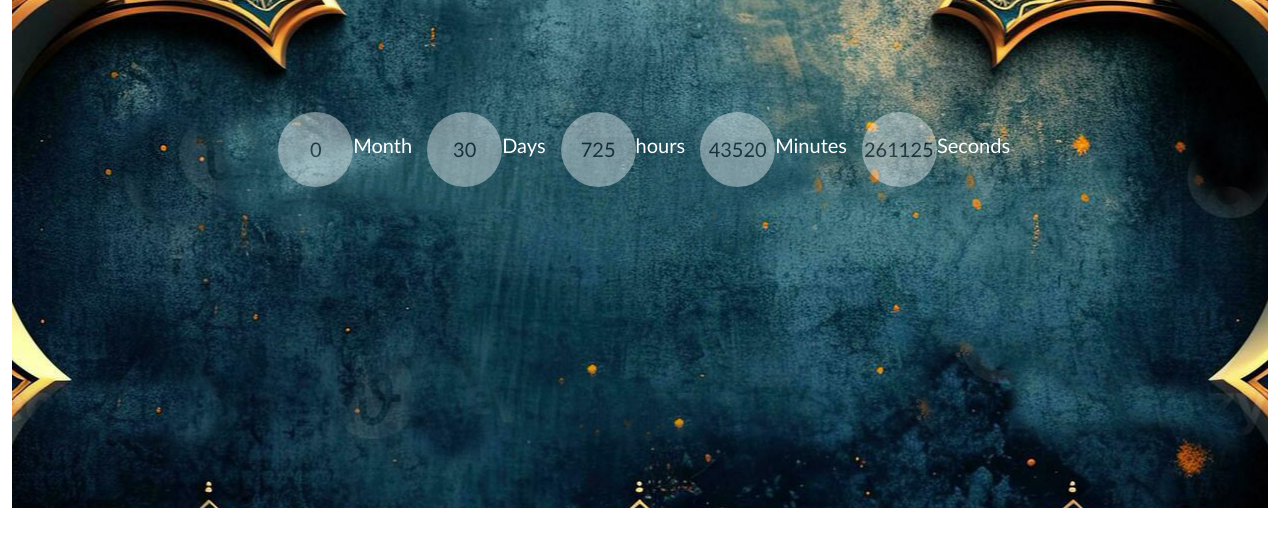
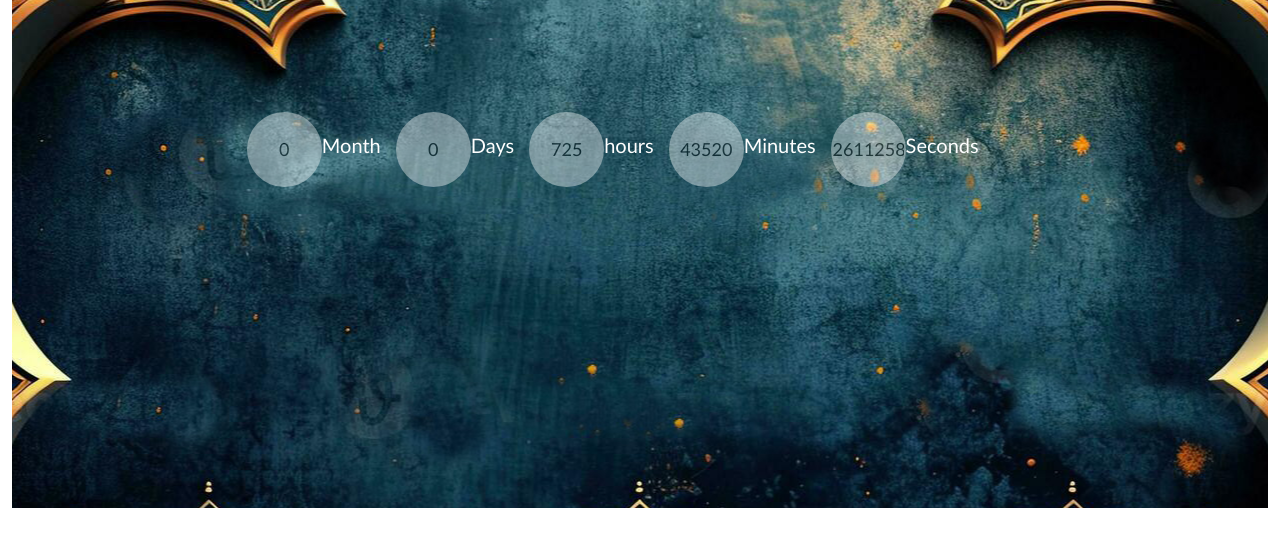
Before and after one commit to m-ahsanbaloch/days_remaining_eidadha, a plain HTML site: page index.html in a window 1280 px wide. Shown: the part 92-638 px from the top of the page. Drawn offline with nearby package versions, Linux system fonts and the light colour scheme.

Commit message:
condition added

```diff
--- a/app.js
+++ b/app.js
@@ -8,7 +8,10 @@ var date = new Date().getTime();
 var eid = new Date("16 june 2024").getTime();
 var conversion = eid - date;
 months.value = Math.floor(conversion / (1000 * 60 * 60 * 24 * 31));
-days.value = Math.floor(conversion / (1000 * 60 * 60 * 24));
+days.value = Math.floor(conversion / (1000 * 60 * 60 * 24) - 31).toString();
+if (days.value == -1) {
+  days.value = "0";
+}
 hours.value = Math.floor(conversion / (1000 * 60 * 60));
 minutes.value = Math.floor(conversion / (1000 * 60));
 seconds.value = Math.floor(conversion / 1000);
--- a/style.css
+++ b/style.css
@@ -21,7 +21,7 @@ body {
   background-color: red;
 }
 .white_background {
-  width: 60%;
+  width: 65%;
   /* height: 800px; */
   /* background-color: white !important; */
   font-size: 30px;
@@ -67,7 +67,7 @@ input {
   border-radius: 100px;
   margin-left: 15px;
   text-align: center;
-  font-size: 20px;
+  font-size: 18px;
   color: black;
 }
 input:focus {
```
